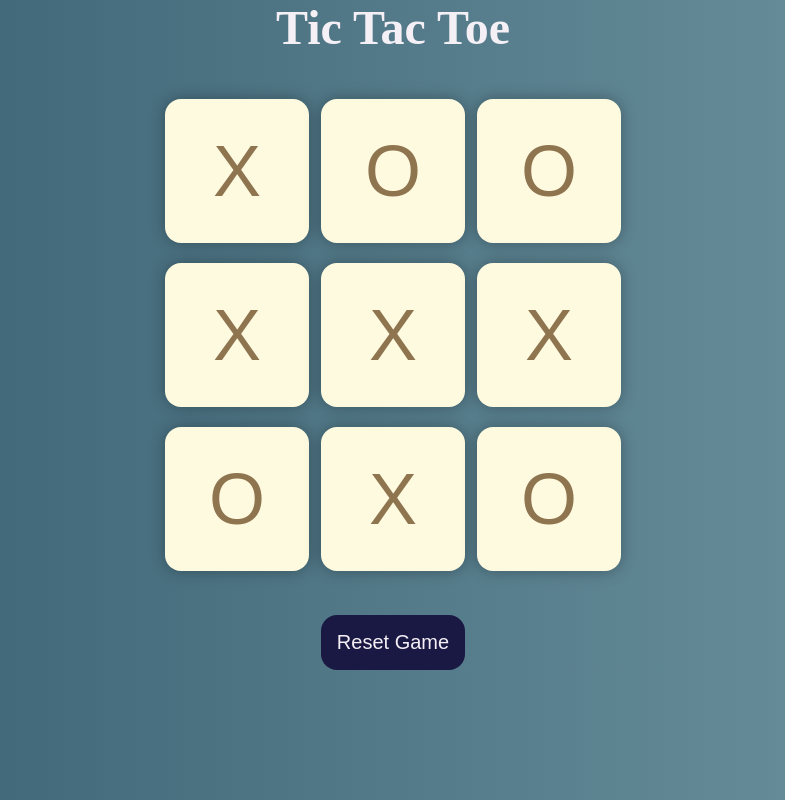
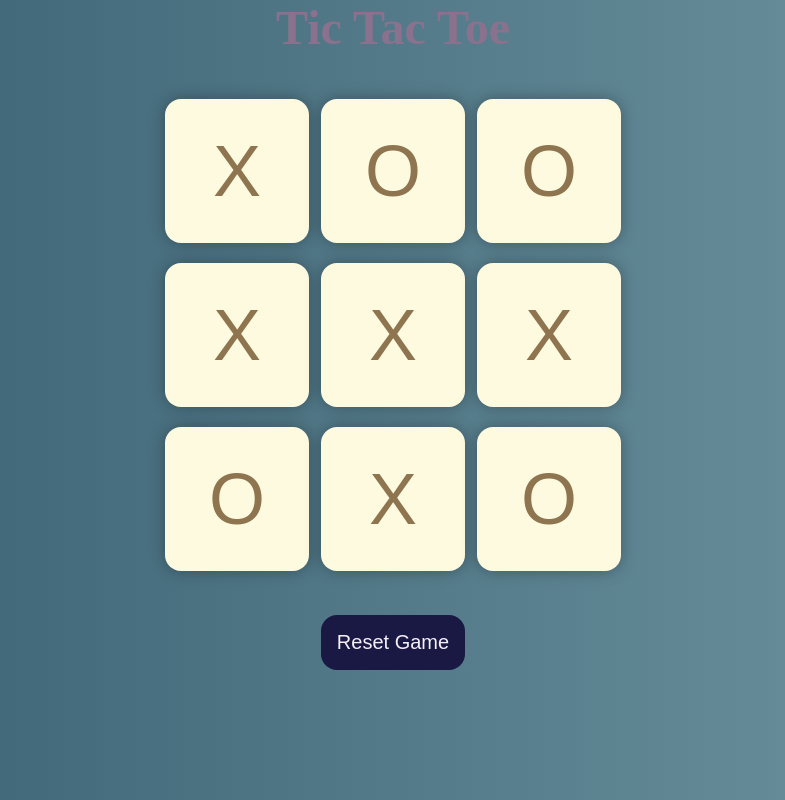
Before and after one commit to tanmayr9/Building-games, a plain HTML site: page index.html in a window 1280 px wide. Shown: the whole page, without its empty margins (247-1032 px from the left). Drawn offline with Linux system fonts and the light colour scheme.

Commit message:
Heading color changed

```diff
--- a/style.css
+++ b/style.css
@@ -4,7 +4,7 @@
 }
 
 h1{
-    color: #F5F0F6;
+    color: #8a728e;
     font-size: 3rem;
 
 }
```
